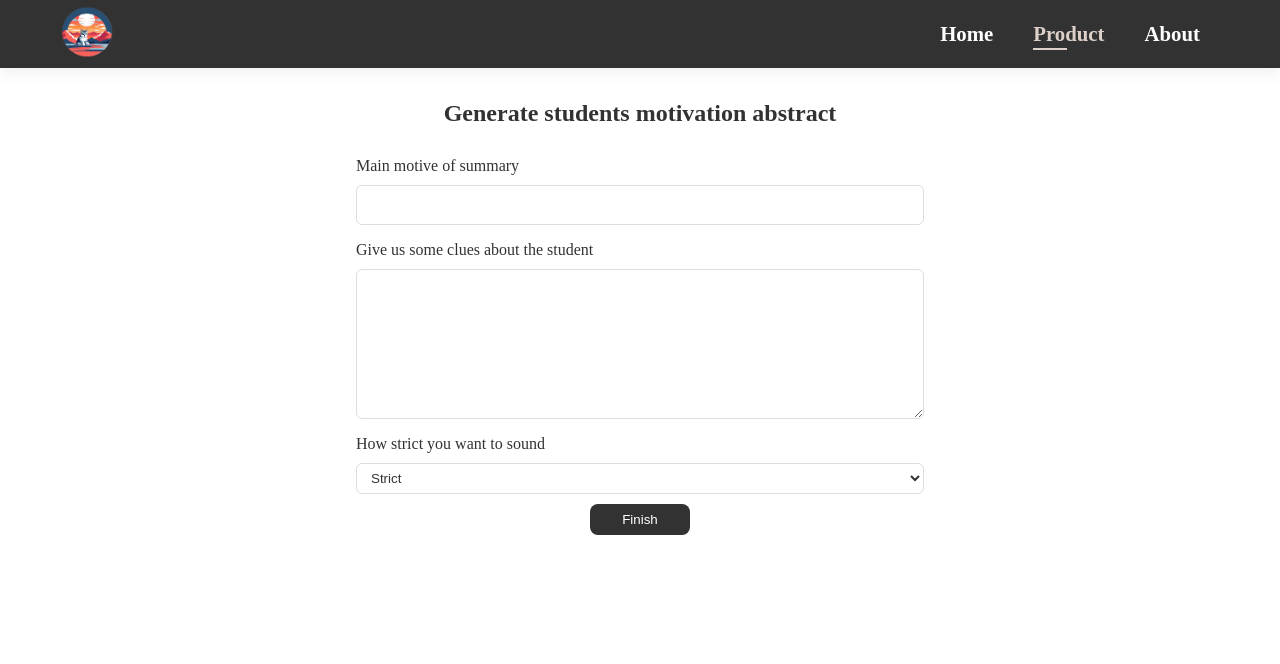
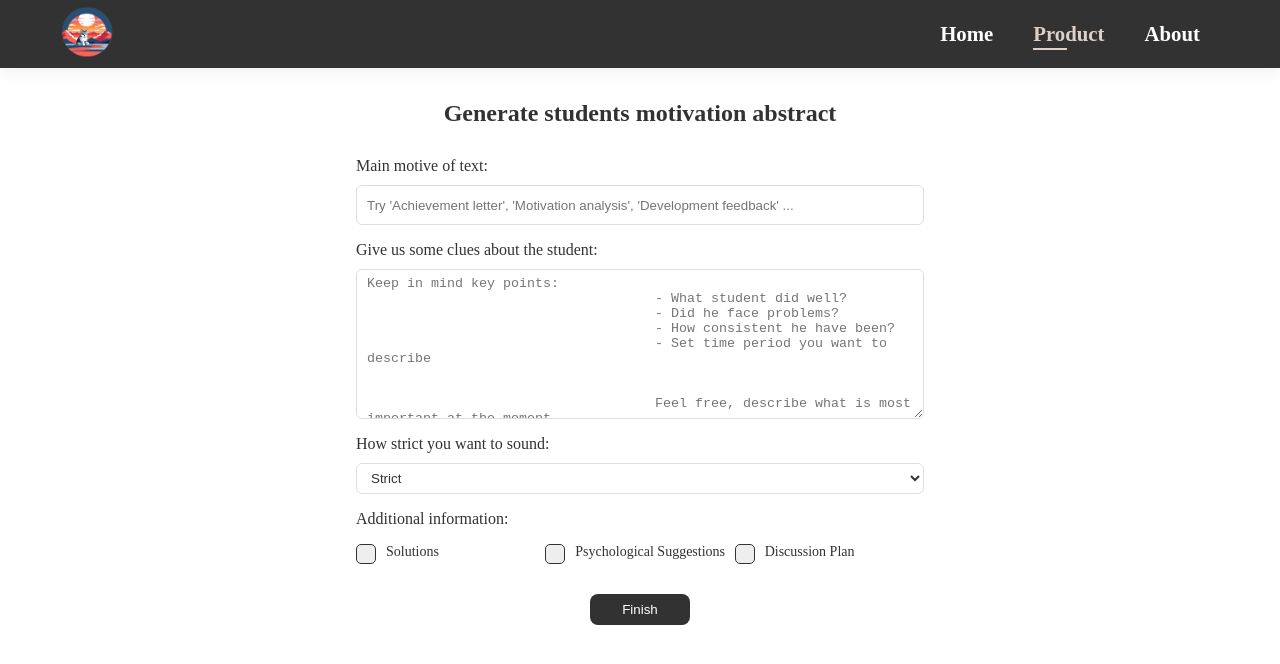
Before and after one commit to saulius-lipkevicius/student-motivation, a React (Create React App) app: page /product in a window 1280 px wide. Shown: the top 664 px of the page. Built offline with nearby package versions, Linux system fonts and the light colour scheme.

Commit message:
all done, need API to wrap this project

```diff
--- a/src/components/AboutBody.js
+++ b/src/components/AboutBody.js
@@ -3,7 +3,7 @@ import styles from "../css/About.css"
 import mainImage from "../images/about-1.jpg"
 
 function AboutBody() {
-    const [ toggleTab, setToggleTab ] = useState(1)
+    const [toggleTab, setToggleTab] = useState(2)
 
     return (
         <Fragment>
@@ -17,35 +17,37 @@ function AboutBody() {
                     <div className='column2'>
 
                         <div className='tabs'>
-                            <div className={toggleTab === 1 ? 'single-tab-active' : 'single-tab'} onClick={ () => setToggleTab(1)}>
+                            <div className={toggleTab === 1 ? 'single-tab-active' : 'single-tab'} onClick={() => setToggleTab(1)}>
                                 <h2>About</h2>
                             </div>
-                            <div className={toggleTab === 2 ? 'single-tab-active' : 'single-tab'} onClick={ () => setToggleTab(2)}>
+                            <div className={toggleTab === 2 ? 'single-tab-active' : 'single-tab'} onClick={() => setToggleTab(2)}>
                                 <h2>Idea</h2>
                             </div>
-                            <div className={toggleTab === 3 ? 'single-tab-active' : 'single-tab'} onClick={ () => setToggleTab(3)}>
+                            <div className={toggleTab === 3 ? 'single-tab-active' : 'single-tab'} onClick={() => setToggleTab(3)}>
                                 <h2>Contacts</h2>
                             </div>
                         </div>
 
                         <div className='tab-content'>
-                            <div className={toggleTab === 1 ? 'content active' : 'content'} onClick={ () => setToggleTab(1)}>
-                                <h2>title</h2>
-                                <p>lorem3zx\acasd asd asd a0</p>
+                            <div className={toggleTab === 1 ? 'content active' : 'content'} onClick={() => setToggleTab(1)}>
+                                <p>This is Beta version. Check out for new features soon.
+                                </p>
                             </div>
                         </div>
 
                         <div className='tab-content'>
-                            <div className={toggleTab === 2 ? 'content active' : 'content'} onClick={ () => setToggleTab(2)}>
-                                <h2>title2</h2>
-                                <p>lorem30 asd asda ear acfd  ad </p>
+                            <div className={toggleTab === 2 ? 'content active' : 'content'} onClick={() => setToggleTab(2)}>
+                                <p>Website is created for students and teachers to collaborate to generate short, concise abstracts about
+                                    studying problems and development. Our platform is designed to promote learning and foster
+                                    creativity by providing ideas and insights that would take long time to research for a teacher himself.
+                                    However, be careful and always double check information that is given to you, every case is different.
+                                </p>
                             </div>
                         </div>
 
                         <div className='tab-content'>
-                            <div className={toggleTab === 3 ? 'content active' : 'content'} onClick={ () => setToggleTab(3)}>
-                                <h2>title3</h2>
-                                <p>lorem30 asd   asdasdafd asccafgnhgnmghujkmj lorem30 asd  </p>
+                            <div className={toggleTab === 3 ? 'content active' : 'content'} onClick={() => setToggleTab(3)}>
+                                <p>Email to reach out: saulius43@gmail.com</p>
                             </div>
                         </div>
 
--- a/src/components/MainContent.js
+++ b/src/components/MainContent.js
@@ -9,8 +9,10 @@ export default function MainContent() {
             <div className='row'>
                 <div className='column-text'>
                     <div className='tab-content'>
-                        <h2 className="item1">Easy feedback ahead</h2>
-                        <p className="item2">NAME is your feedback automation platform for elimination the back-and-forth summarization for finding the perfect info - and so more</p>
+                        <h2 className="item1">Generate Feedback Swiftly</h2>
+                        <p className="item2">
+                            Automate pupil development feedback, eliminate the back-and-forth
+                            information summarization and guide students with new ideas </p>
                     </div>
                     <div class="item4">
                         <form className="form">
--- a/src/components/ProductUserInput.js
+++ b/src/components/ProductUserInput.js
@@ -11,25 +11,50 @@ export default function ProductUserInput() {
         <div className="create">
             <h2>Generate students motivation abstract</h2>
             <from>
-                <label>Main motive of summary</label>
+                <label>Main motive of text:</label>
                 <input
                     type="text"
+                    placeholder="Try 'Achievement letter', 'Motivation analysis', 'Development feedback' ..."
                     required
-                    onChange={ (e) => setTopInput(e.target.value)}
+                    onChange={(e) => setTopInput(e.target.value)}
                 />
-                <label>Give us some clues about the student</label>
+                <label>Give us some clues about the student:</label>
                 <textarea
                     required
-                    onChange={ (e) => setMidInput(e.target.value)}
+                    placeholder="Keep in mind key points:
+                                    - What student did well?
+                                    - Did he face problems?
+                                    - How consistent he have been?
+                                    - Set time period you want to describe
+
+
+                                    Feel free, describe what is most important at the moment.
+                                "
+                    onChange={(e) => setMidInput(e.target.value)}
                 />
-                <label>How strict you want to sound</label>
+                <label>How strict you want to sound:</label>
                 <select
-                    onChange={ (e) => setLowInput(e.target.value)}
+                    onChange={(e) => setLowInput(e.target.value)}
                 >
                     <option value="Strict">Strict</option>
                     <option value="Neutral">Neutral</option>
                     <option value="Friendly">Friendly</option>
                 </select>
+                <label>Additional information:</label>
+                <div className="checkbox-grid">
+                    <label class="container">Solutions
+                        <input type="checkbox" />
+                        <span class="checkmark"></span>
+                    </label>
+                    <label class="container">Psychological Suggestions
+                        <input type="checkbox" />
+                        <span class="checkmark"></span>
+                    </label>
+                    <label class="container">Discussion Plan
+                        <input type="checkbox" />
+                        <span class="checkmark"></span>
+                    </label>
+                </div>
                 <button>Finish</button>
             </from>
         </div>
--- a/src/css/ProductUserForms.css
+++ b/src/css/ProductUserForms.css
@@ -47,6 +47,14 @@
     display: block;
 }
 
+.theme-construction {
+    --radius: 0;
+    --baseFg: white;
+    --baseBg: black;
+    --accentFg: black;
+    --accentBg: orange;
+}
+
 .create input:focus {
     outline: none !important;
     border: 2px solid #323232;
@@ -78,3 +86,91 @@
     border-radius: 8px;
     cursor: pointer;
 }
+
+
+/* checkbox css */
+/* The container */
+.checkbox-grid {
+    display: flex;
+}
+
+.container {
+    position: relative;
+    padding-left: 30px;
+    max-height: 50px;
+    cursor: pointer;
+    font-size: 14px;
+    text-align: center;
+    vertical-align: auto;
+}
+
+/* Hide the browser's default checkbox */
+.container input {
+    position: absolute;
+    opacity: 0;
+    cursor: pointer;
+    border-radius: 5px;
+
+}
+
+/* Create a custom checkbox */
+.checkmark {
+    border-radius: 5px;
+    position: absolute;
+    border: 1px solid #323232;
+    top: 0;
+    left: 0;
+    height: 20px;
+    width: 20px;
+    background-color: #eee;
+    text-align: center;
+}
+
+/* On mouse-over, add a grey background color */
+.container:hover input~.checkmark {
+    background-color: #ccc;
+}
+
+/* When the checkbox is checked, add a blue background */
+.container input:checked~.checkmark {
+    background-color: #323232;
+    border-radius: 5px;
+    display: inline;
+}
+
+/* Create the checkmark/indicator (hidden when not checked) */
+.checkmark:after {
+    content: "";
+    position: absolute;
+    display: none;
+}
+
+/* Show the checkmark when checked */
+.container input:checked~.checkmark:after {
+    display: flex;
+    margin-left: 4px;
+    margin-top: 2px;
+}
+
+/* Style the checkmark/indicator */
+.container .checkmark:after {
+    width: 7px;
+    height: 7px;
+    border: solid white;
+    border-width: 0 3px 3px 0;
+    -webkit-transform: rotate(45deg);
+    -ms-transform: rotate(45deg);
+    transform: rotate(45deg);
+}
+
+@media screen and (max-width: 600px) {
+    .checkbox-grid {
+        display: block;
+    }
+
+    .container {
+        width: 100%;
+        height: 20px;
+        margin-bottom: 20px;
+    }
+}
--- a/src/pages/About.js
+++ b/src/pages/About.js
@@ -1,6 +1,4 @@
 import React, { useState } from 'react'
-import LanguageTopHeader from "../components/LanguageTopHeader"
-import MainContent from "../components/MainContent"
 import NavBar from "../components/NavBar";
 import AboutBody from "../components/AboutBody"
 
--- a/src/pages/Home.js
+++ b/src/pages/Home.js
@@ -1,5 +1,4 @@
 import React, { useState } from 'react'
-import LanguageTopHeader from "../components/LanguageTopHeader"
 import MainContent from "../components/MainContent"
 import NavBar from "../components/NavBar";
 
--- a/src/pages/Product.js
+++ b/src/pages/Product.js
@@ -1,6 +1,4 @@
 import React, { useState } from 'react'
-import LanguageTopHeader from "../components/LanguageTopHeader"
-import MainContent from "../components/MainContent"
 import ProductUserInput from '../components/ProductUserInput'
 import NavBar from "../components/NavBar";
 
```
